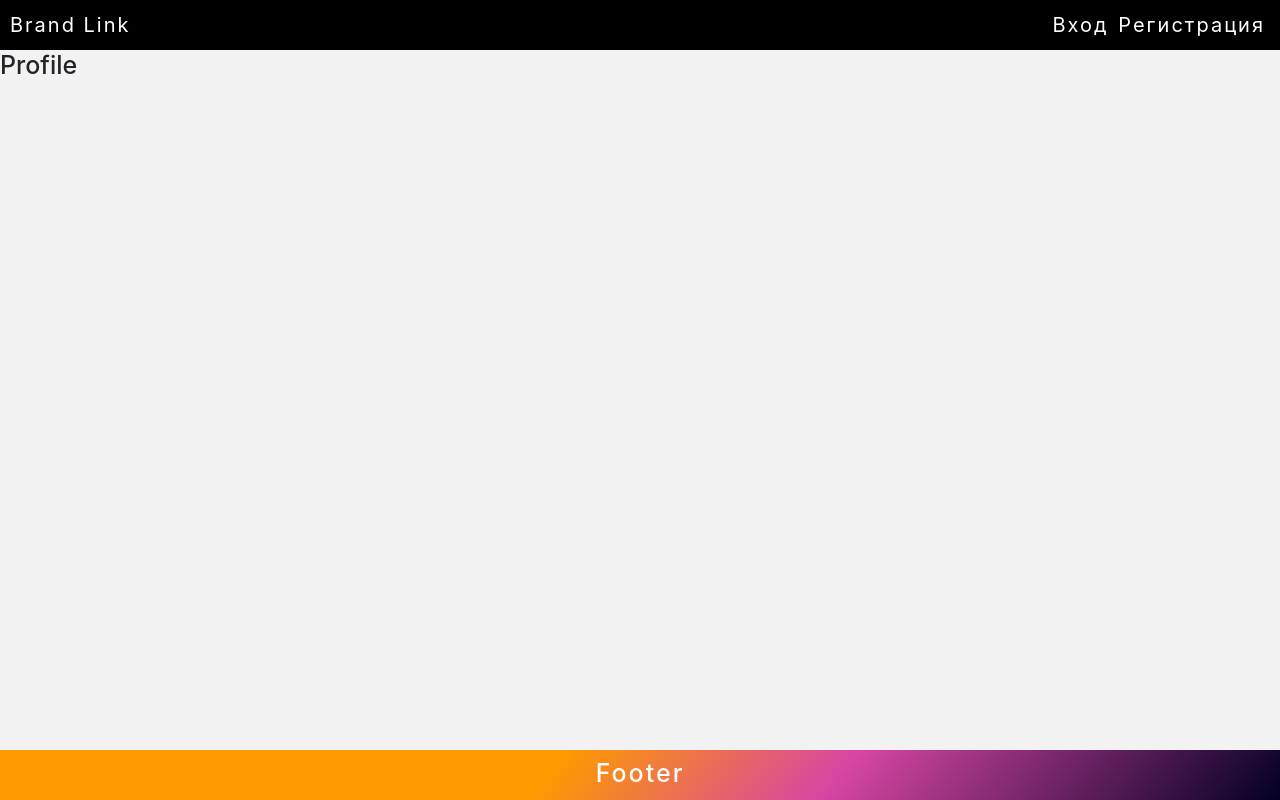
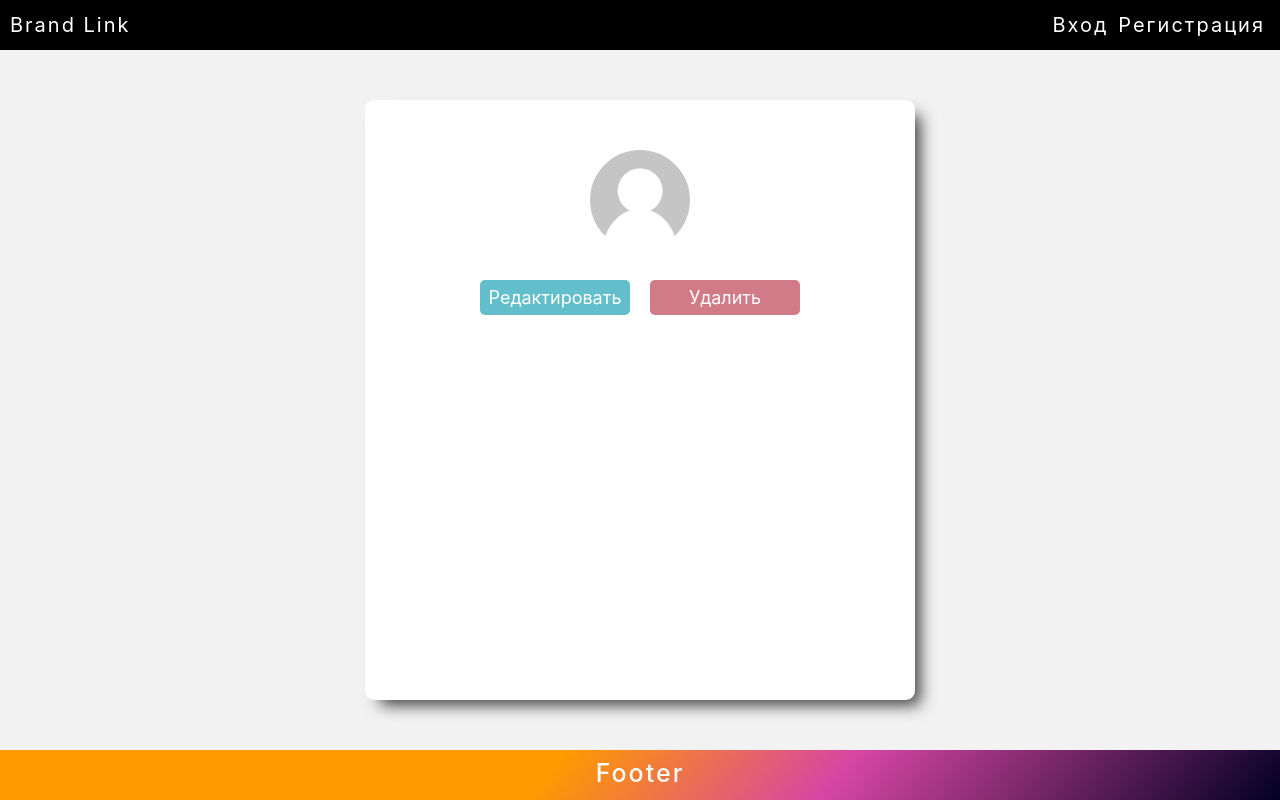
Before and after one commit to WondrousSquirrel/private_blog, a React app in the folder client/: page /profile in a window 1280 px wide. Built offline with nearby package versions, Linux system fonts and the light colour scheme.

Commit message:
страница профиля

```diff
--- a/client/package.json
+++ b/client/package.json
@@ -41,6 +41,7 @@
     "react": "^16.13.1",
     "react-bootstrap": "^1.2.2",
     "react-dom": "^16.13.1",
+    "react-icons": "^3.10.0",
     "react-redux": "^7.2.0",
     "react-router": "^5.2.0",
     "react-router-dom": "^5.2.0",
--- a/client/src/Components/Profile/Profile.jsx
+++ b/client/src/Components/Profile/Profile.jsx
@@ -1,5 +1,18 @@
 import React from 'react';
+import { Button } from 'react-bootstrap';
 
-const Profile = () => <h1>Profile</h1>;
+import avatar from './avatar.png';
+
+const Profile = () => <div className='profile-wrapper'>
+  <div className="profile">
+    <div className="avatar-wrapper">
+      <img src={avatar} className='profile-avatar'/>
+    </div>
+    <div className="profile-buttons">
+      <Button className='edit-profile-button'>Редактировать</Button>
+      <Button className='delete-user-button'>Удалить</Button>
+    </div>
+  </div>
+</div>;
 
 export default Profile;
--- /dev/null
+++ b/client/src/Components/Profile/profile.scss
@@ -0,0 +1,65 @@
+.profile-wrapper {
+  display: flex;
+  flex-direction: column;
+  justify-content: center;
+  align-items: center;
+  height: 100%;
+}
+
+.profile {
+  width: 55rem;
+  height: 60rem;
+  background: white;
+  border-radius: 0.9rem;
+  padding: 0 5rem;
+  -webkit-box-shadow: 10px 10px 16px -5px rgba(0,0,0,0.75);
+  -moz-box-shadow: 10px 10px 16px -5px rgba(0,0,0,0.75);
+  box-shadow: 10px 10px 16px -5px rgba(0,0,0,0.75);
+}
+
+.avatar-wrapper {
+  margin: 5rem 0 2rem 0;
+  display: flex;
+  justify-content: center;
+  width: 100%;
+  height: 10rem;
+}
+
+.profile-avatar {
+  object-fit: cover;
+  border-radius: 50%;
+  width: 10rem;
+  height: 10rem;
+}
+
+
+.profile-buttons {
+  display: flex;
+  width: 100%;
+  justify-content: center;
+  align-items: center;
+}
+
+@mixin profile-button ($bg-color, $color){
+  width: 15rem;
+  background-color: $bg-color;
+  font-size: 1.8rem;
+  margin: 1rem;
+  border: none;
+  border-radius: 0.5rem;
+  color: $color;
+}
+
+.edit-profile-button {
+  @include profile-button(#63becc, white);
+}
+.edit-profile-button:hover {
+  background-color: #718a93;
+}
+
+.delete-user-button {
+  @include profile-button(#d17b88, white);
+}
+.delete-user-button:hover {
+  background-color: #718a93;
+}
--- a/client/src/style.scss
+++ b/client/src/style.scss
@@ -3,6 +3,7 @@
 @import "./Components/Footer/footer.scss";
 @import "./Components/Auth/auth.scss";
 @import "./Components/Notification/notification.scss";
+@import "./Components/Profile/profile.scss";
 
 * {
   padding: 0;
```
Also changed, not shown: client/src/Components/Profile/avatar.png (added).
